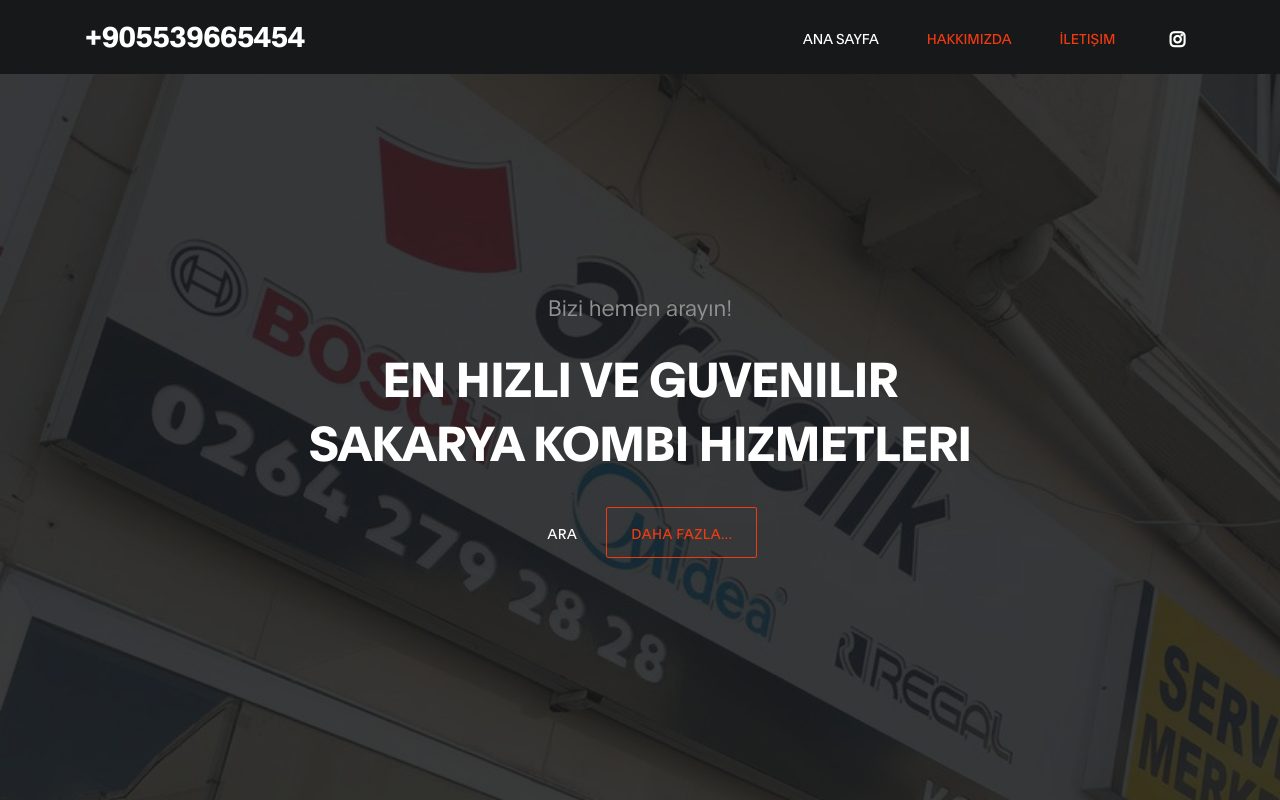
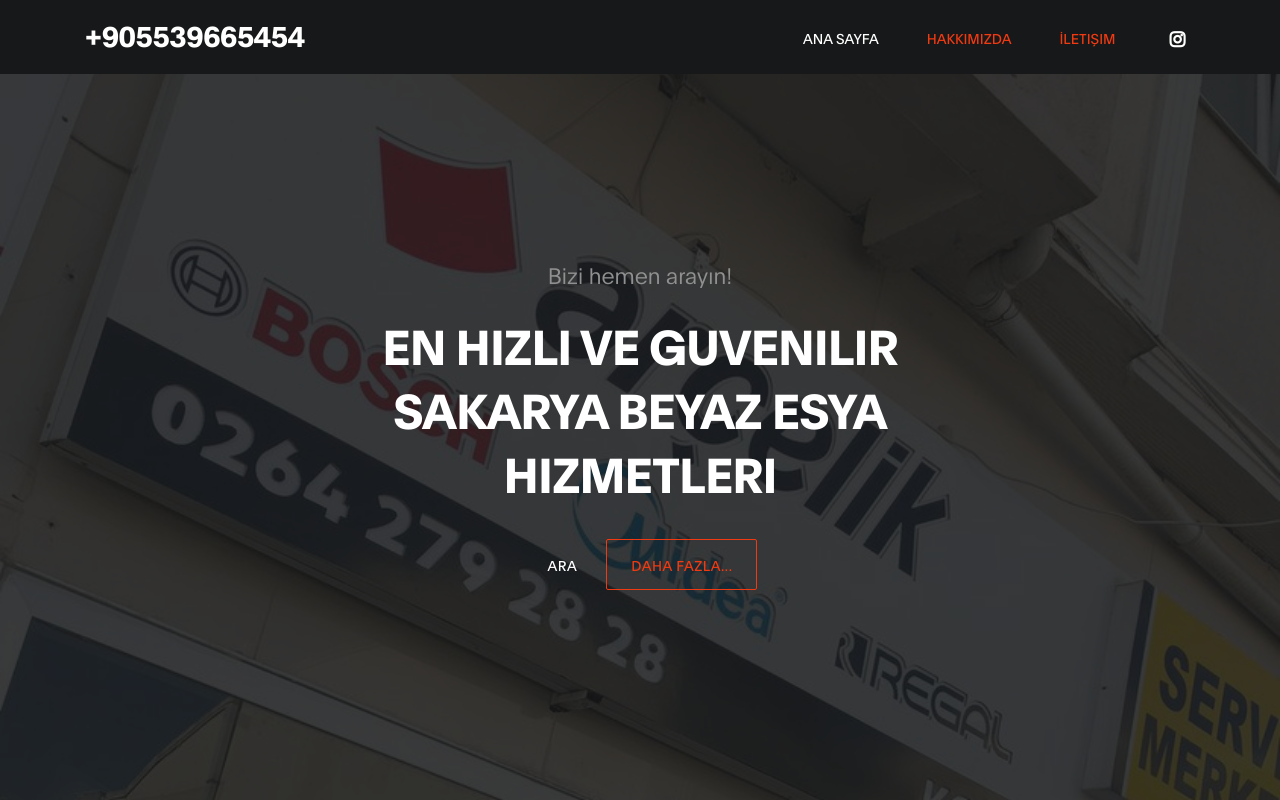
Before and after one commit to beyazesya/beyazesya.github.io, a plain HTML site: page index.html in a window 1280 px wide. Shown: the top 800 px of the page. Drawn offline with Linux system fonts and the light colour scheme.

Commit message:
Update index.html

```diff
--- a/index.html
+++ b/index.html
@@ -72,7 +72,7 @@
 
                                     <h6 data-aos="fade-up" data-aos-delay="300" class="aos-init aos-animate">Bizi hemen arayın!</h6>
 
-                                    <h1 class="text-white aos-init aos-animate" data-aos="fade-up" data-aos-delay="500">EN HIZLI VE GUVENILIR SAKARYA KOMBI HIZMETLERI</h1>
+                                    <h1 class="text-white aos-init aos-animate" data-aos="fade-up" data-aos-delay="500">EN HIZLI VE GUVENILIR SAKARYA BEYAZ ESYA HIZMETLERI</h1>
 
                                     <a href="tel:+905539665454" class="btn custom-btn mt-3 aos-init aos-animate" data-aos="fade-up" data-aos-delay="600">ARA</a>
 
```
